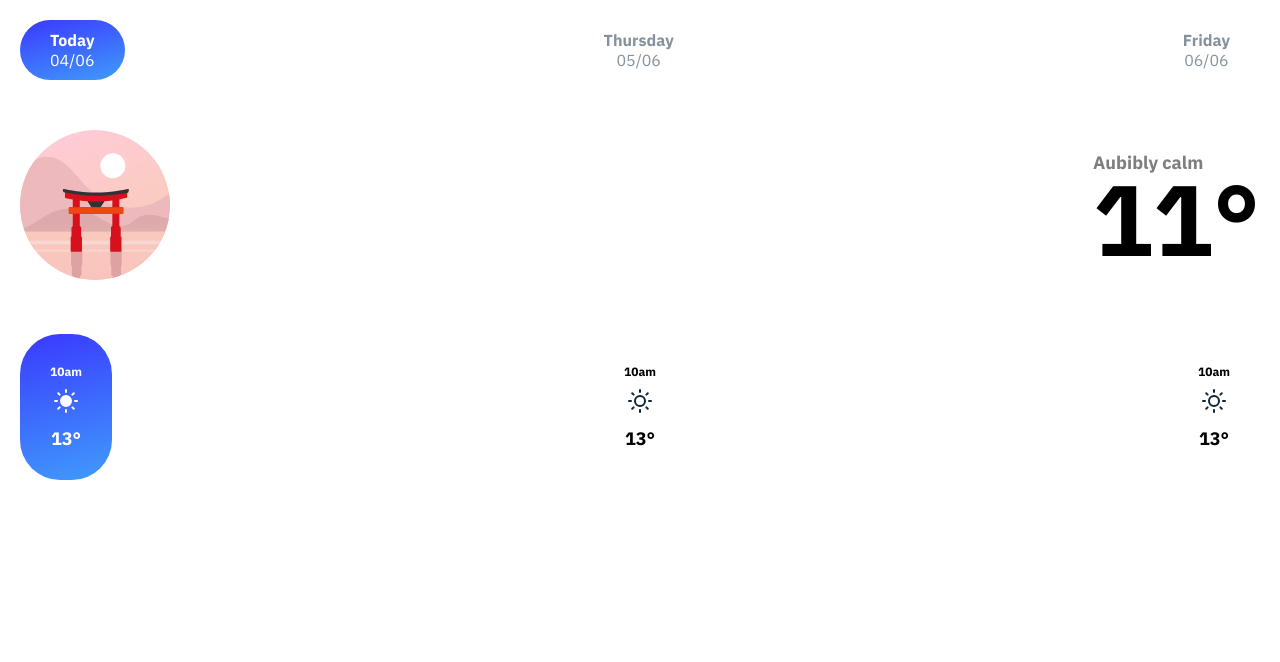
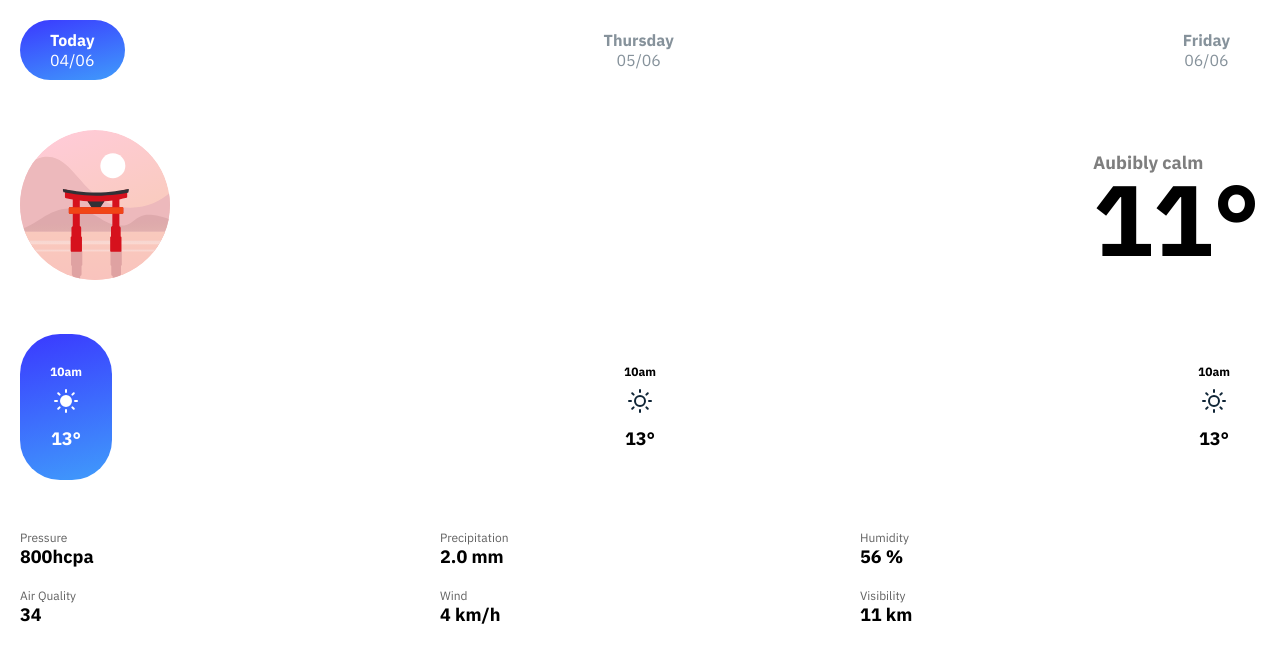
Before and after one commit to Denis-Paziak/Weather_app, a React (Create React App) app: page / in a window 1280 px wide. Shown: the top 662 px of the page. Built offline with nearby package versions, Linux system fonts and the light colour scheme.

Commit message:
More info

```diff
--- a/src/components/App/App.tsx
+++ b/src/components/App/App.tsx
@@ -2,6 +2,7 @@ import React from 'react';
 import ListDays from "../DayList/ListDays";
 import DayData from "../DayData/DayData";
 import TimeList from "../TimeList/TimeList";
+import MoreInfo from "../MoreInfo/MoreInfo";
 
 const App = () => {
     return (
@@ -9,6 +10,7 @@ const App = () => {
             <ListDays />
             <DayData />
             <TimeList />
+            <MoreInfo />
         </div>
     );
 };
--- /dev/null
+++ b/src/components/MoreInfo/MoreInfo.scss
@@ -0,0 +1,16 @@
+.moreInfo {
+  display: grid;
+  grid-template-columns: 1fr 1fr 1fr;
+  gap: 20px;
+  margin-top: 50px;
+
+  .title {
+    color: #616161;
+    font-size: 12px;
+  }
+
+  .info {
+    font-size: 18px;
+    font-weight: bold;
+  }
+}
--- /dev/null
+++ b/src/components/MoreInfo/MoreInfo.tsx
@@ -0,0 +1,39 @@
+import React from 'react';
+import "./MoreInfo.scss";
+const MoreInfo = () => {
+    return (
+        <div className={"moreInfo"}>
+            <div className="item">
+                <p className="title">Pressure</p>
+                <p className="info">800hcpa</p>
+            </div>
+
+            <div className="item">
+                <p className="title">Precipitation</p>
+                <p className="info">2.0 mm</p>
+            </div>
+
+            <div className="item">
+                <p className="title">Humidity</p>
+                <p className="info">56 %</p>
+            </div>
+
+            <div className="item">
+                <p className="title">Air Quality</p>
+                <p className="info">34</p>
+            </div>
+
+            <div className="item">
+                <p className="title">Wind</p>
+                <p className="info">4 km/h</p>
+            </div>
+
+            <div className="item">
+                <p className="title">Visibility</p>
+                <p className="info">11 km</p>
+            </div>
+        </div>
+    );
+};
+
+export default MoreInfo;
```
